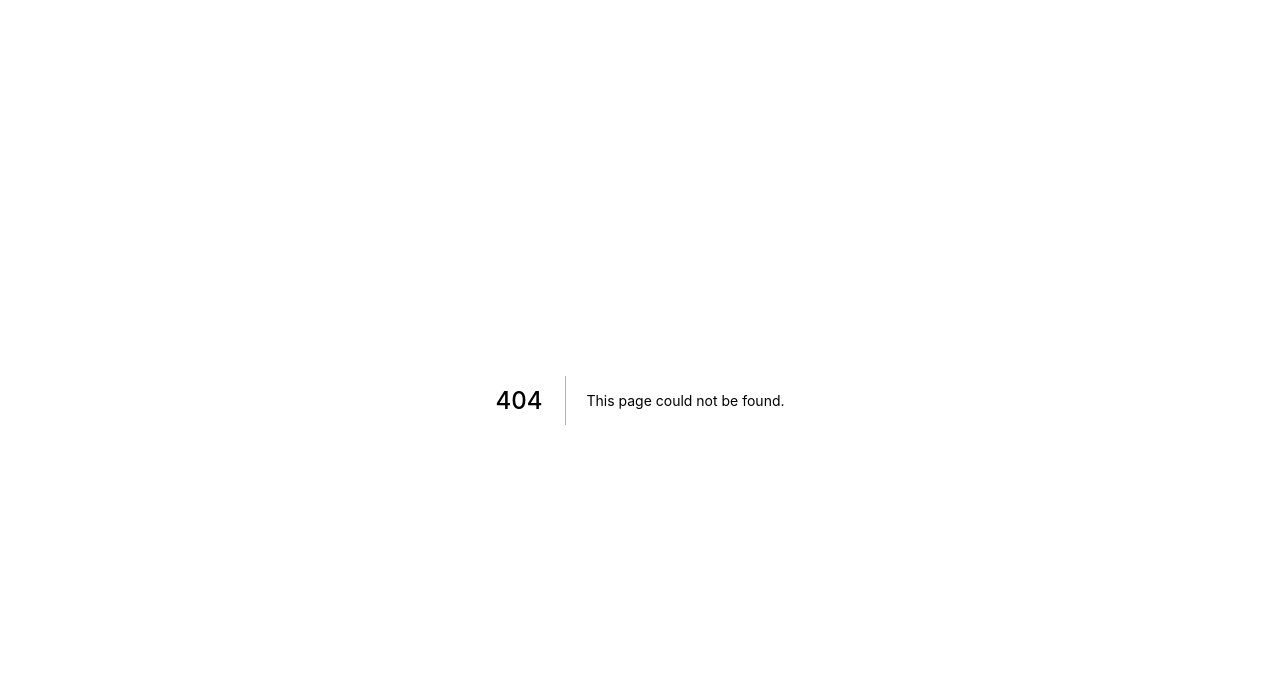
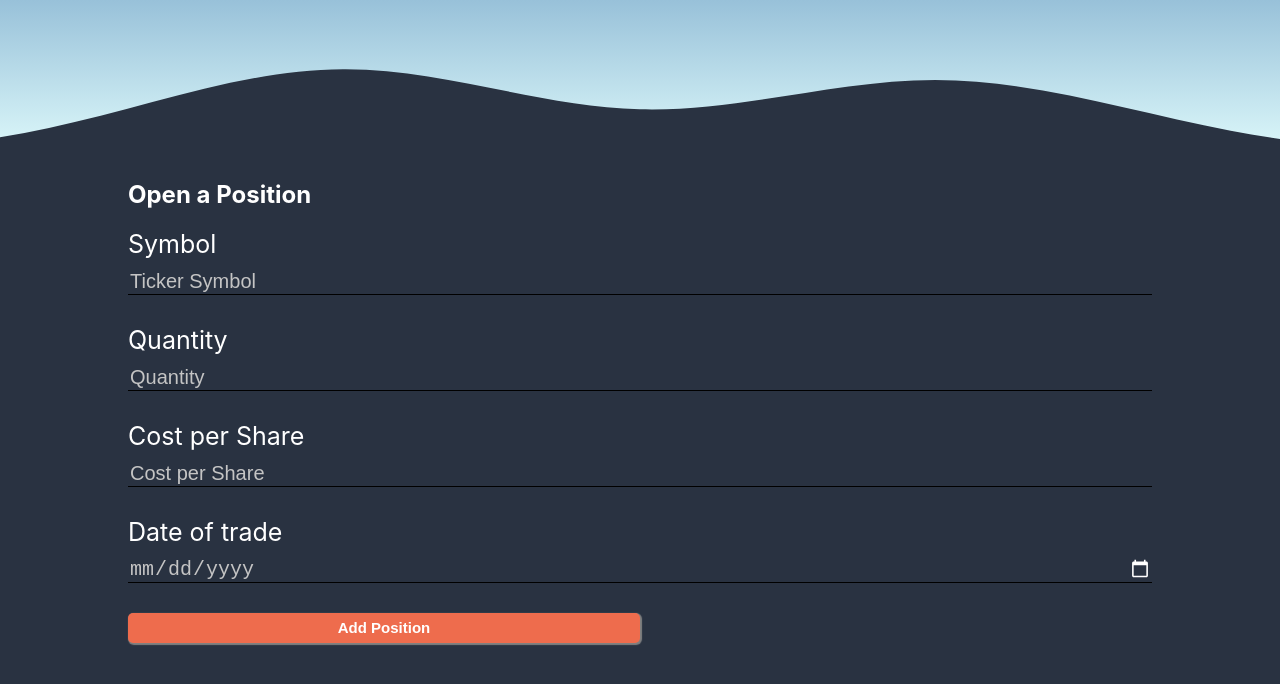
Before and after one commit to Jacobsmi/stock-tracker, a Next.js app: page /addopenposition in a window 1280 px wide. Before the commit this address had no page. Shown: the top 684 px of the page. Built offline with nearby package versions, Linux system fonts and the light colour scheme.

Commit message:
Testing for date

```diff
--- a/pages/openposition.js
+++ b/pages/addopenposition.js
@@ -1,5 +1,5 @@
 import router from 'next/router'
-import styles from '../styles/OpenPosition.module.css'
+import styles from '../styles/AddOpenPosition.module.css'
 import Image from 'next/image'
 import { useState } from 'react'
 
@@ -7,7 +7,40 @@ export default function AddTrade() {
 
   const [errors, setErrors] = useState(false)
 
+  function storePosition(symbol, quantity, cost, date) {
+    console.log("storing values")
+    // get the current value from local storage
+    let openPositions = JSON.parse(localStorage.getItem('open-positions'))
+
+    // if there is nothing currently in local storage create an array of objects and store it
+    if (openPositions === null) {
+      console.log("Adding to empty list")
+      openPositions = JSON.stringify([{
+        id: 1,
+        symbol: symbol,
+        quantity: quantity,
+        cps: cost,
+        date: document.getElementById('position-date').value
+      }])
+      localStorage.setItem('open-positions', openPositions)
+
+    } else {
+      // otherwise adds trade to existing list if there are already entries
+      openPositions.push({
+        id: (openPositions[length].id + 1),
+        symbol: document.getElementById('position-symbol').value,
+        quantity: document.getElementById('position-quantity').value,
+        cps: document.getElementById('position-cost').value,
+        date: document.getElementById('position-date').value
+      })
+      localStorage.setItem('open-positions', JSON.stringify(openPositions))
+    }
+    // redirect back to the home page
+    router.push('/')
+  }
+
   function verifyValues() {
+    console.log("Verifying values")
     // track if entry is valid
     let validTrade = true
 
@@ -39,70 +72,39 @@ export default function AddTrade() {
 
     // any date chosen by the picker is valid so just make sure one exists
     let date = document.getElementById('position-date').value
-    if (date === '') {
+    if (!/^\d{2}\/\d{2}\/\d{4}$/.test(date) &&   !/^\d{4}-\d{2}-\d{2}$/.test(date)) {
       validTrade = false
       errorString += '<li>No Date Selected</li>'
+    }else{
+      let dateObject = new Date(date)
+      dateObject.setMinutes(dateObject.getMinutes() + new Date().getTimezoneOffset())
+      console.log(dateObject)
+      let dateString = (dateObject.getMonth()+1) + " " + dateObject.getDate() + " " + dateObject.getFullYear()
+      console.log(dateString)
     }
+
     // close error string, done with validation
     errorString += '</ul>'
 
     // set the value of error string
     document.getElementById('position-errors').innerHTML = errorString
 
+    console.log(validTrade)
+    // if all inputs are valid
     if (validTrade) {
       // hide error div
       setErrors(false)
-      return true
+      storePosition(symbol, quantity, cost, date)
     } else {
       // show error div
       setErrors(true)
-      return false
     }
 
   }
 
-
-  function storePosition() {
-
-    // get the current value from local storage
-    let openPositions = JSON.parse(localStorage.getItem('open-positions'))
-
-    // if there is nothing currently in local storage create an array of objects and store it
-    if (openPositions === null) {
-      console.log("Adding to empty list")
-      openPositions = JSON.stringify([{
-        id: 1,
-        symbol: document.getElementById('position-symbol').value,
-        quantity: document.getElementById('position-quantity').value,
-        cps: document.getElementById('position-cost').value,
-        date: document.getElementById('position-date').value
-      }])
-      localStorage.setItem('open-positions', openPositions)
-
-    } else {
-      // otherwise adds trade to existing list if there are already entries
-      openPositions.push({
-        id: (openPositions[length].id + 1),
-        symbol: document.getElementById('position-symbol').value,
-        quantity: document.getElementById('position-quantity').value,
-        cps: document.getElementById('position-cost').value,
-        date: document.getElementById('position-date').value
-      })
-      localStorage.setItem('open-positions', JSON.stringify(openPositions))
-    }
-    // redirect back to the home page
-    router.push('/')
-  }
-
-
   function addNewTrade() {
     // verifies values from form
     let validTrade = verifyValues()
-
-    // if all values valid store the position
-    if (validTrade) {
-      storePosition()
-    }
   }
 
   return (
@@ -128,13 +130,13 @@ export default function AddTrade() {
         >
         </div>
         <label htmlFor='position-symbol'>Symbol</label>
-        <input id='position-symbol' placeholder='Ticker Symbol' type='text'></input><br />
+        <input id='position-symbol' placeholder='Ticker Symbol' type='text' required={true}></input><br />
         <label htmlFor='position-quantity'>Quantity</label>
         <input id='position-quantity' placeholder='Quantity' type='text'></input><br />
         <label htmlFor='position-cost'>Cost per Share</label>
         <input id='position-cost' placeholder='Cost per Share' type='text'></input><br />
         <label htmlFor='position-date'>Date of trade</label>
-        <input id='position-date' placeholder='Date' type='date'></input><br />
+        <input id='position-date' placeholder='mm-dd-yyyy' type='date'></input><br />
         <button onClick={addNewTrade}>Add Position</button>
       </div>
     </div>
--- /dev/null
+++ b/styles/AddOpenPosition.module.css
@@ -0,0 +1,60 @@
+.container {
+  height: 100%;
+  min-height: max(100vh, 600px);
+  width: 100vw;
+  background-color: #293241;
+}
+
+.top {
+  position: relative;
+  height: 20vh;
+  width: 100vw;
+}
+
+.form {
+  height: 100%;
+  width: 80vw;
+  margin: auto;
+  margin-top: 0;
+  color: white;
+}
+
+.form label {
+  display: block;
+  font-size: 25px;
+  margin-bottom: 10px;
+}
+
+.form input{
+  border: none;
+  outline: none;
+  border-bottom: 1px solid black;
+  width: 80vw;
+  margin-bottom: 30px;
+  color: #c4c4c4;
+  font-size: 20px;
+  background-color: #293241;
+}
+.form input::placeholder{
+  color: #c4c4c4;
+}
+.form input:focus{
+  border-bottom: 1px solid white;
+}
+.form input::-webkit-calendar-picker-indicator {
+  filter: invert(1);
+}
+
+.form button{
+  width: 40vw;
+  height: 30px;
+  background-color: #EE6C4D;
+  font-size: 15px;
+  font-weight: 700;
+  border: none;
+  outline: none;
+  border-radius: 5px;
+  box-shadow: 1px 1px 1px 1px gray;
+  color: white;
+  margin-bottom: 30px;
+}
--- a/styles/OpenPosition.module.css
+++ b/styles/OpenPosition.module.css
@@ -1,60 +1,10 @@
-.container {
-  height: 100%;
-  min-height: max(100vh, 600px);
-  width: 100vw;
-  background-color: #293241;
+.container{
+  width: 90vw;
+  margin: auto;
+  background-color: #98c1d9;
+  padding-top: 5px;
+  padding-bottom: 5px;
 }
-
-.top {
-  position: relative;
-  height: 20vh;
-  width: 100vw;
+.entry{
+  margin: 10px;
 }
-
-.form {
-  height: 100%;
-  width: 80vw;
-  margin: auto;
-  margin-top: 0;
-  color: white;
-}
-
-.form label {
-  display: block;
-  font-size: 25px;
-  margin-bottom: 10px;
-}
-
-.form input{
-  border: none;
-  outline: none;
-  border-bottom: 1px solid black;
-  width: 80vw;
-  margin-bottom: 30px;
-  color: #c4c4c4;
-  font-size: 20px;
-  background-color: #293241;
-}
-.form input::placeholder{
-  color: #c4c4c4;
-}
-.form input:focus{
-  border-bottom: 1px solid white;
-}
-.form input::-webkit-calendar-picker-indicator {
-  filter: invert(1);
-}
-
-.form button{
-  width: 40vw;
-  height: 30px;
-  background-color: #EE6C4D;
-  font-size: 15px;
-  font-weight: 700;
-  border: none;
-  outline: none;
-  border-radius: 5px;
-  box-shadow: 1px 1px 1px 1px gray;
-  color: white;
-  margin-bottom: 30px;
-}
```
Also changed, not shown: components/OpenPosition.js (added, +12 -0 lines), pages/index.js (+8 -4 lines), styles/Home.module.css (+12 -1 lines).
